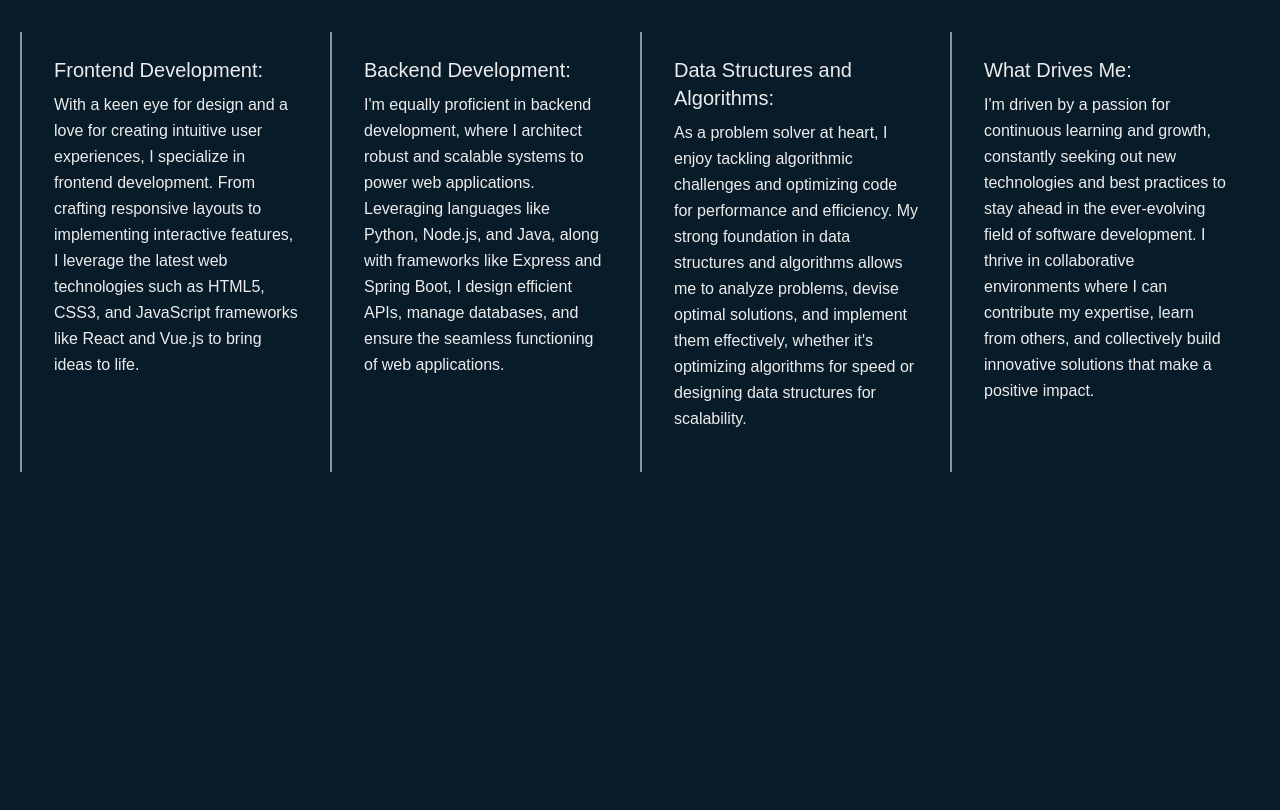
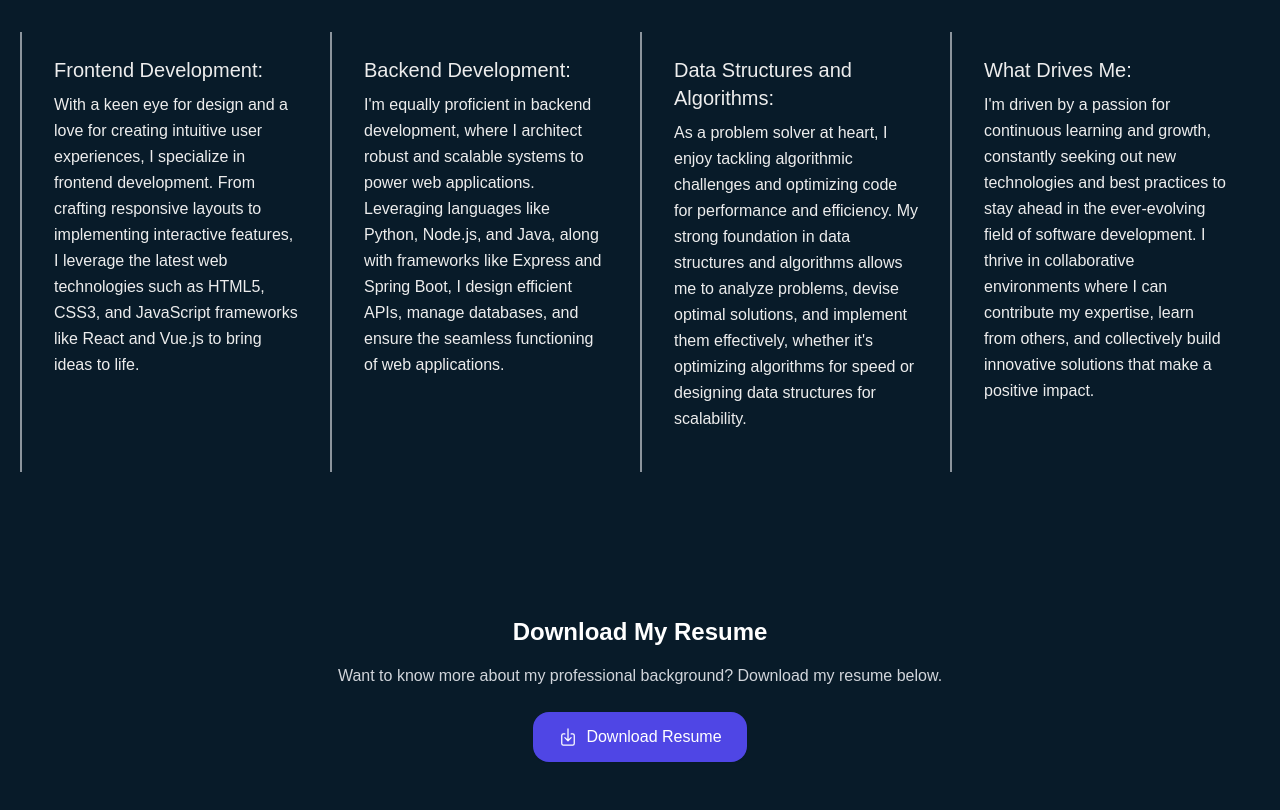
Before and after one commit to ali-9335/portfolio, a plain HTML site: page about.html in a window 1280 px wide. Shown: the part 306-1116 px from the top of the page. Before the commit the page ends 874 px from the top, so only its background shows below. Drawn offline with nearby package versions, Linux system fonts and the light colour scheme.

Commit message:
Update about.html

```diff
--- a/about.html
+++ b/about.html
@@ -110,6 +110,18 @@ body{
           </div>
         </div>
       </section>
+    <!-- Resume Download Section -->
+<section class="text-white body-font">
+  <div class="container px-5 py-12 mx-auto text-center">
+    <h2 class="text-2xl font-semibold mb-4">Download My Resume</h2>
+    <p class="mb-6 text-gray-300">Want to know more about my professional background? Download my resume below.</p>
+    <a href="Ali_Shaad_Resume.pdf" download class="inline-flex items-center px-6 py-3 border border-transparent text-base font-medium rounded-2xl shadow-sm text-white bg-indigo-600 hover:bg-indigo-700 transition-all duration-300 ease-in-out">
+      <ion-icon name="download-outline" class="mr-2 text-xl"></ion-icon>
+      Download Resume
+    </a>
+  </div>
+</section>
+
 
 
       <script src="https://cdn.tailwindcss.com"></script>
```
